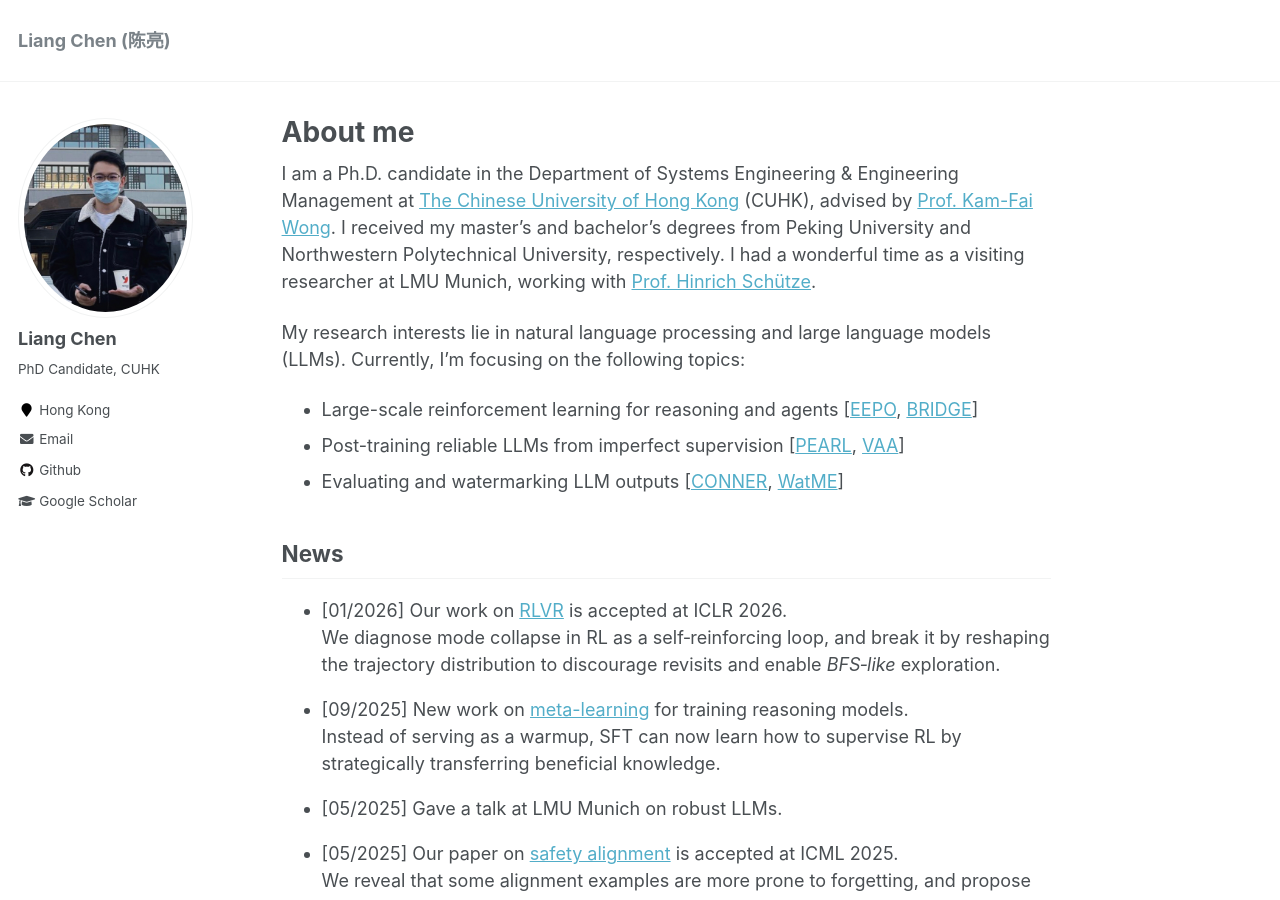
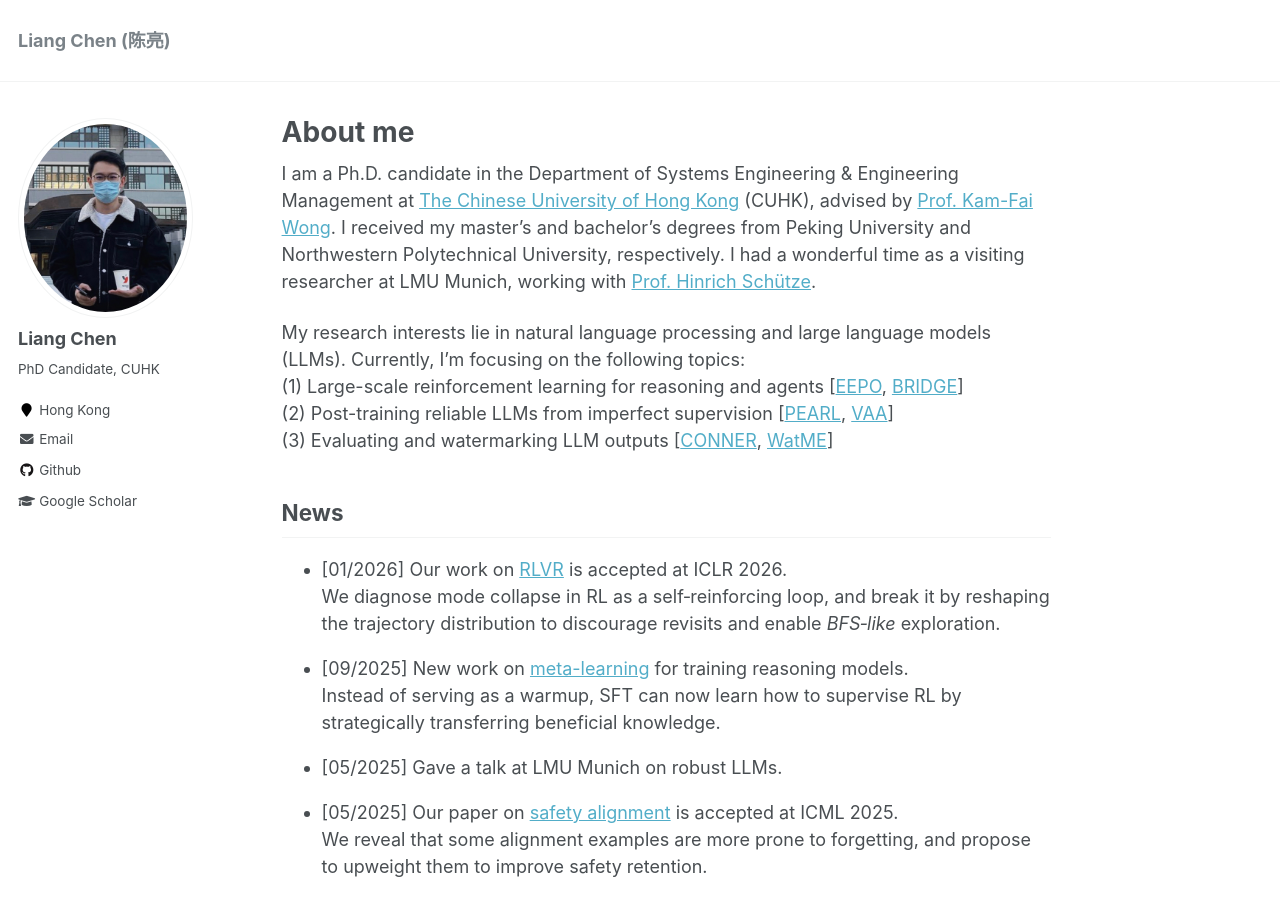
Before and after one commit to ChanLiang/ChanLiang.github.io, a Jekyll site: the page built from _pages/about.md, in a window 1280 px wide and 900 px high. Built offline with Jekyll 4.4.1, drawn with Linux system fonts in a browser that asks for light colours.

Commit message:
Update about.md

```diff
--- a/_pages/about.md
+++ b/_pages/about.md
@@ -24,16 +24,16 @@
 <!-- My research interests lie in natural language processing, aiming to develop trustworthy foundations for Large Language Models (LLMs), through novel techniques in machine learning. My ultimate goal is to bridge the gap between the impressive capabilities of modern LLMs and their reliable deployment in real-world applications, ensuring they maintain alignment, safety, and robustness under diverse operational conditions. -->
 
 <!-- My research interests lie in natural language processing and machine learning, aiming to develop trustworthy foundations for Large Language Models (LLMs). My goal is to bridge the gap between the impressive capabilities of modern LLMs and their reliable deployment in real-world applications, ensuring their alignment, safety, and robustness under diverse operational conditions. Currently, I focus on the following research topics:   -->
-<!-- - Reinforcement learning for reasoning and LLM agents [[EEPO](https://arxiv.org/abs/2510.05837), [BRIDGE](https://arxiv.org/abs/2509.06948)]
+<!-- - Reinforcement learning for reasoning and LLM agents [[EEPO](https://arxiv.org/pdf/2510.05837), [BRIDGE](https://arxiv.org/abs/2509.06948)]
 - Learning reliable LLMs from imperfect supervision [[PEARL](https://openreview.net/pdf?id=txoJvjfI9w), [VAA](https://openreview.net/pdf?id=EMHED4WTHT)]
 - Evaluating and watermarking LLM outputs [[CONNER](https://aclanthology.org/2023.emnlp-main.390), [WatME](https://aclanthology.org/2024.acl-long.496/)] -->
 
 
 <!-- My research interests lie in natural language processing and machine learning. Currently, I focus on the following research topics:  -->
 My research interests lie in natural language processing and large language models (LLMs). Currently, I’m focusing on the following topics:
-- Large-scale reinforcement learning for reasoning and agents [[EEPO](https://arxiv.org/abs/2510.05837), [BRIDGE](https://arxiv.org/abs/2509.06948)]
-- Post-training reliable LLMs from imperfect supervision [[PEARL](https://openreview.net/pdf?id=txoJvjfI9w), [VAA](https://openreview.net/pdf?id=EMHED4WTHT)]
-- Evaluating and watermarking LLM outputs [[CONNER](https://aclanthology.org/2023.emnlp-main.390), [WatME](https://aclanthology.org/2024.acl-long.496/)]
+(1) Large-scale reinforcement learning for reasoning and agents [[EEPO](https://arxiv.org/pdf/2510.05837), [BRIDGE](https://arxiv.org/pdf/2509.06948)]
+(2) Post-training reliable LLMs from imperfect supervision [[PEARL](https://openreview.net/pdf?id=txoJvjfI9w), [VAA](https://openreview.net/pdf?id=EMHED4WTHT)]
+(3) Evaluating and watermarking LLM outputs [[CONNER](https://aclanthology.org/2023.emnlp-main.390), [WatME](https://aclanthology.org/2024.acl-long.496/)]
 
 
 
@@ -55,7 +55,7 @@
 ## News
 
 
-- [01/2026] Our work on [RLVR](https://arxiv.org/abs/2510.05837) is accepted at ICLR 2026.
+- [01/2026] Our work on [RLVR](https://arxiv.org/pdf/2510.05837) is accepted at ICLR 2026.
   We diagnose mode collapse in RL as a self‑reinforcing loop, and break it by reshaping the trajectory distribution to discourage revisits and enable *BFS‑like* exploration.
 
 <!-- - [09/2025] [New preprint](/talks/bridge.pdf): Cooperative SFT–RL for training advanced reasoning models.   -->
@@ -112,7 +112,7 @@
 ## Publications ([Full List](https://scholar.google.com/citations?hl=en&user=0iatxnIAAAAJ&view_op=list_works&sortby=pubdate))
 
 - **Liang Chen**, Xueting Han, Qizhou Wang, Bo Han, Jing Bai, Hinrich Schütze, Kam-Fai Wong.
-  [EEPO: Exploration-Enhanced Policy Optimization via Sample-Then-Forget](https://arxiv.org/abs/2510.05837)
+  [EEPO: Exploration-Enhanced Policy Optimization via Sample-Then-Forget](https://arxiv.org/pdf/2510.05837)
   **ICLR 2026**
 
 - **Liang Chen**, Xueting Han, Li Shen, Jing Bai, Kam-Fai Wong.
```
